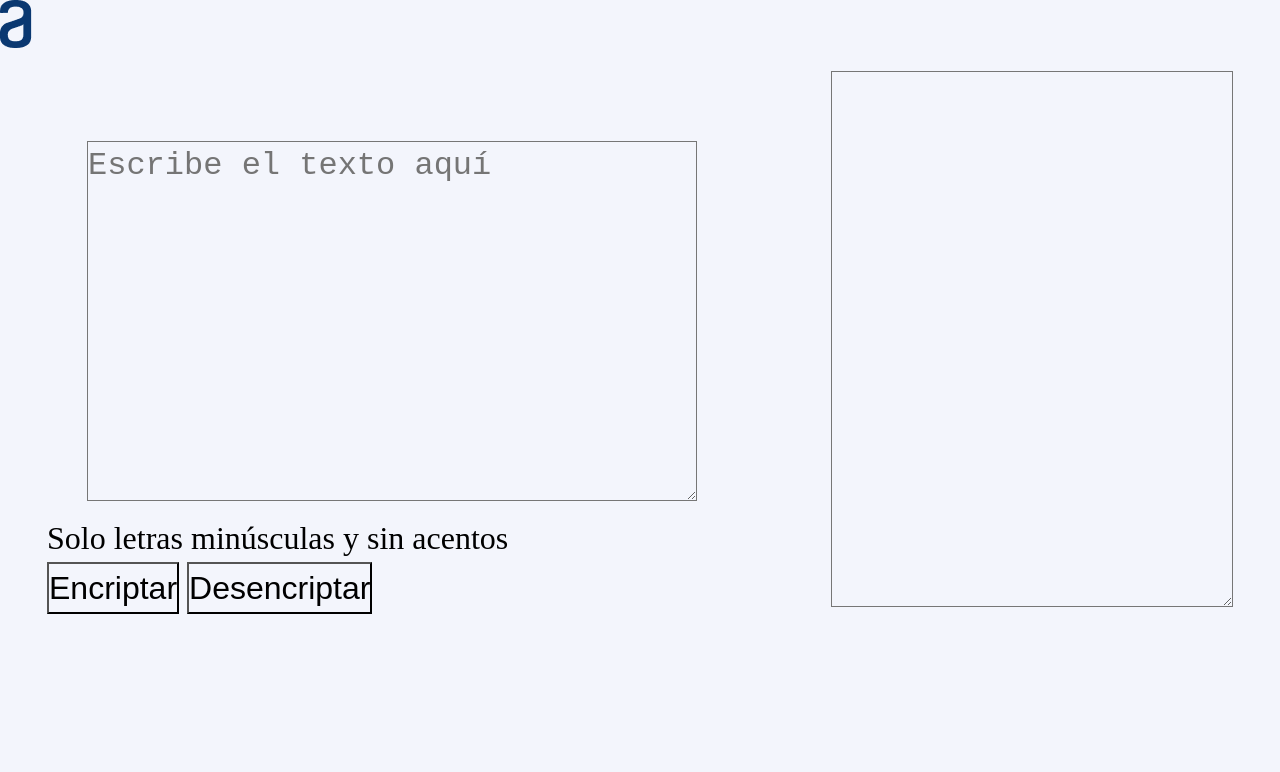
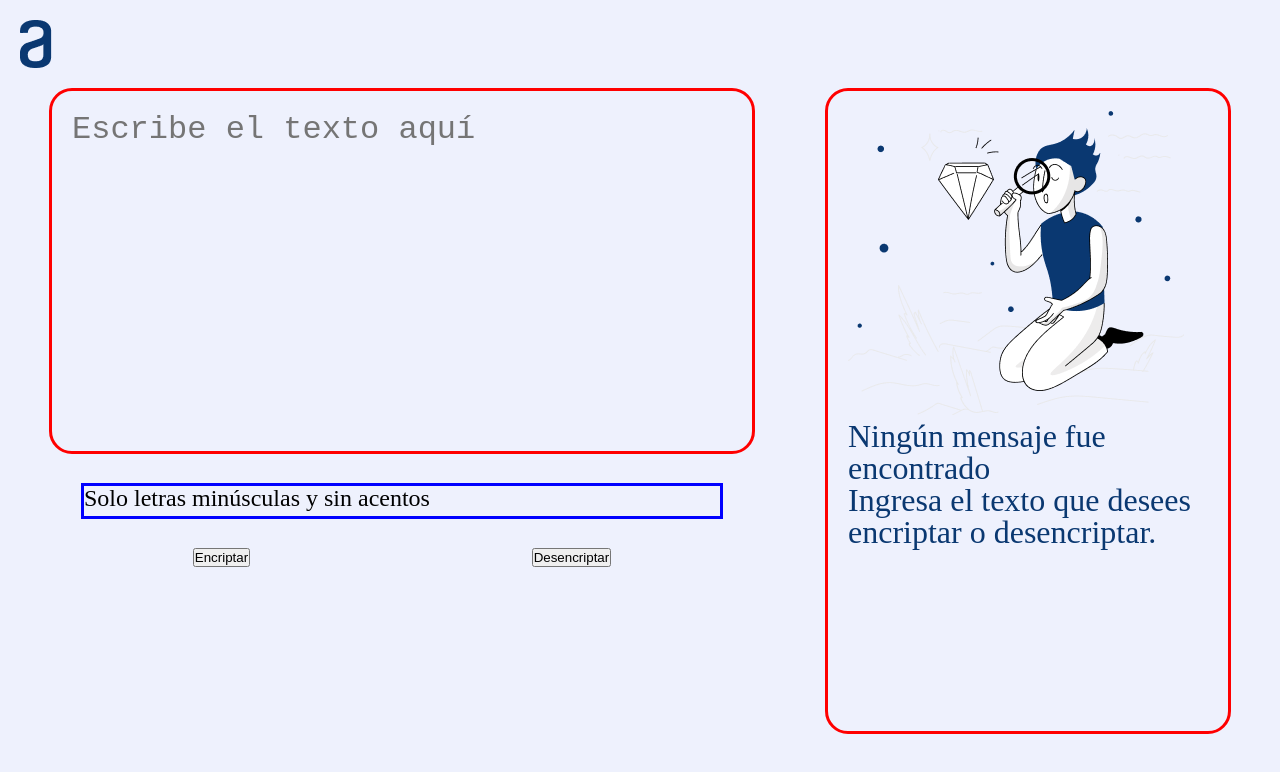
Before and after one commit to T3mma/Encriptador-de-texto---Alura-Challenges-Oracle-ONE, a plain HTML site: page index.html in a window 1280 px wide. Drawn offline with Linux system fonts and the light colour scheme.

Commit message:
cambios esteticos

```diff
--- a/css/style.css
+++ b/css/style.css
@@ -1,34 +1,80 @@
 * {
-    margin: 0;
-    padding: 0;
-    background: #F3F5FC;
-    font-family: "Inter" sans-serif;
-    font-weight: 400;
-    font-size: 32px;
-    line-height: 150%;
+  margin: 0;
+  padding: 0;
+  box-sizing: border-box;
+  /* font-family: 'Inter' sans-serif;
+  font-weight: 400;
+  font-size: 32px;
+  line-height: 150%; */
 }
-main{
-    display: flex;
-    justify-content: space-around;
+
+body {
+  background: rgb(238, 241, 253);
 }
-.input-text{
-    width: 608px;
-    height: 358px;
-    margin-top: 90px;
-    margin-left: 40px;
+
+.icono-inicio {
+  margin: 20px;
+  display: inline-block;
 }
-.output-text{
-    position: relative;
-    height: 534px;
-    width: 400px;
-    margin-top: 20px;
-    margin-right: auto;
-    margin-left: 40px;
+
+.container {
+  display: flex;
+  justify-content: space-evenly;
+  gap: 1.5rem;
 }
-#alerta{
-    color: #ff0000;
-    display: none;
+
+.input-text {
+  width: 700px;
+  height: 360px;
+  padding: 20px;
+  background-color: rgb(238, 241, 253);
+  color: rgb(10, 56, 113);
+  outline: 3px solid red;
+  border: transparent;
+  border-radius: 20px;
+  font-size: 2rem;
+  resize: none;
 }
+
+.advertencia {
+  display: block;
+  width: auto;
+  height: 30px;
+  outline: 3px solid blue;
+  margin: 2rem;
+  font-size: 1.5rem;
+}
+
+.advertencia[data-icon='advertencia-icono']::before {
+  content: '';
+  width: 15px;
+  height: 16px;
+  background-image: url(../Imagenes/alert-circle-svgrepo-com.svg);
+}
+
+.output-text {
+  height: 80vh;
+  width: 400px;
+  padding: 20px;
+  color: #0a3871;
+  outline: none;
+  border: transparent;
+  border-radius: 20px;
+  font-size: 2rem;
+  resize: none;
+  outline: 3px solid red;
+}
+
+.input-btn {
+  display: flex;
+  justify-content: space-around;
+}
+
+/*
+#alerta {
+  color: #ff0000;
+  display: none;
+} */
 /*#vector{
     position: absolute;
     left: 44px;
--- a/index.html
+++ b/index.html
@@ -1,32 +1,56 @@
 <!DOCTYPE html>
 <html lang="es">
   <head>
-    <meta charset="UTF-8">
-    <meta http-equiv="X-UA-Compatible" content="IE=edge">
-    <meta name="viewport" content="width=device-width">
+    <meta charset="UTF-8" />
+    <meta http-equiv="X-UA-Compatible" content="IE=edge" />
+    <meta name="viewport" content="width=device-width" />
     <title>Encriptador</title>
-    <link rel="stylesheet" type="text/css" href="css/reset.css">
-    <link rel="stylesheet" type="text/css" href="css/style.css">
-    <link rel="preconnect" href="https://fonts.googleapis.com">
-    <link rel="preconnect" href="https://fonts.gstatic.com" crossorigin>
-    <link href="https://fonts.googleapis.com/css2?family=Inter&display=swap" rel="stylesheet">
+    <link rel="stylesheet" type="text/css" href="css/reset.css" />
+    <link rel="stylesheet" type="text/css" href="css/style.css" />
+    <link rel="preconnect" href="https://fonts.googleapis.com" />
+    <link rel="preconnect" href="https://fonts.gstatic.com" crossorigin />
+    <link
+      href="https://fonts.googleapis.com/css2?family=Inter&display=swap"
+      rel="stylesheet"
+    />
   </head>
   <body>
-        <header>
-            <img src="imagenes/Vector.png" id="vector">
+    <header class="icono-inicio">
+      <img src="imagenes/Vector.png" id="vector" />
     </header>
-        <main>
+
+    <main class="container">
       <section>
-                <textarea type="text" id="ingreso-texto" class="input-text" cols="40" rows="6" placeholder="Escribe el texto aquí"></textarea>
-                <span id="alerta">Error: sólo minúsculas, y sin acentos</span>
-                <h6>Solo letras minúsculas y sin acentos</h6>
-                <div>
-                    <button type="button" id="btn-encriptar" onclick="btnencriptar()"> Encriptar</button>
-                    <button type="button" onclick="btnDesencriptar()">Desencriptar</button>
+        <textarea
+          type="text"
+          class="input-text"
+          cols="40"
+          rows="6"
+          placeholder="Escribe el texto aquí"
+        ></textarea>
+        <!-- <span id="alerta">Error: sólo minúsculas, y sin acentos</span> -->
+        <h6 class="advertencia" data-icon="advertencia-icono">
+          Solo letras minúsculas y sin acentos
+        </h6>
+        <div class="input-btn">
+          <button type="button" id="btn-encriptar" onclick="btnencriptar()">
+            Encriptar
+          </button>
+          <button type="button" onclick="btnDesencriptar()">
+            Desencriptar
+          </button>
         </div>
       </section>
       <section>
-                <textarea type="text" id="egreso-texto" class="output-text" cols="18" rows="8"></textarea>
+        <div class="output-text">
+          <img
+            class="muneco"
+            src="./Imagenes/Muñeco.png"
+            alt="muneco con lupa"
+          />
+          <h2>Ningún mensaje fue encontrado</h2>
+          <h3>Ingresa el texto que desees encriptar o desencriptar.</h3>
+        </div>
       </section>
     </main>
     <script src="js/encriptador.js"></script>
```
Also changed, not shown: Imagenes/advertencia.png (deleted), Imagenes/alert-circle-svgrepo-com.svg (added). Lines whose indentation alone changed are shown as unchanged.
